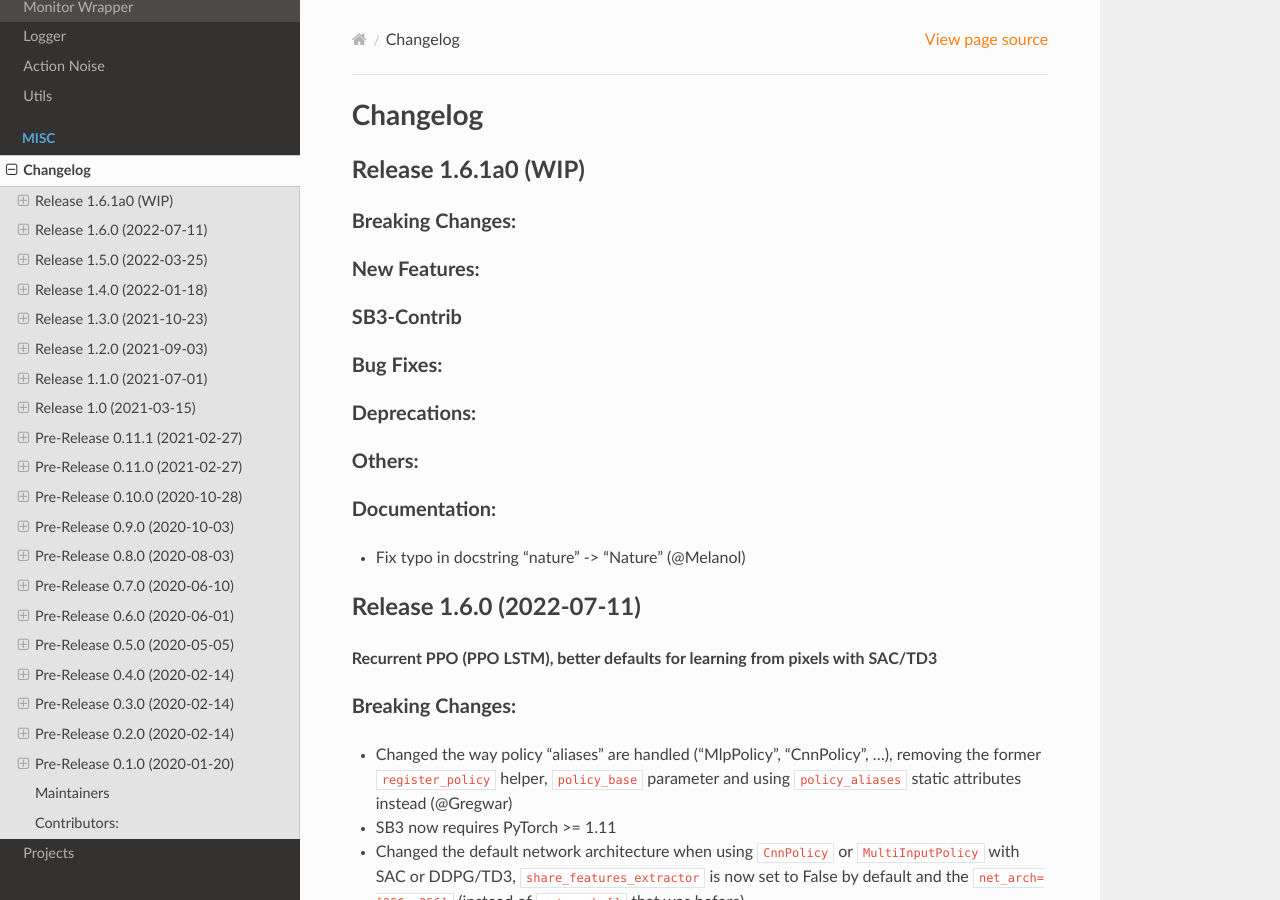
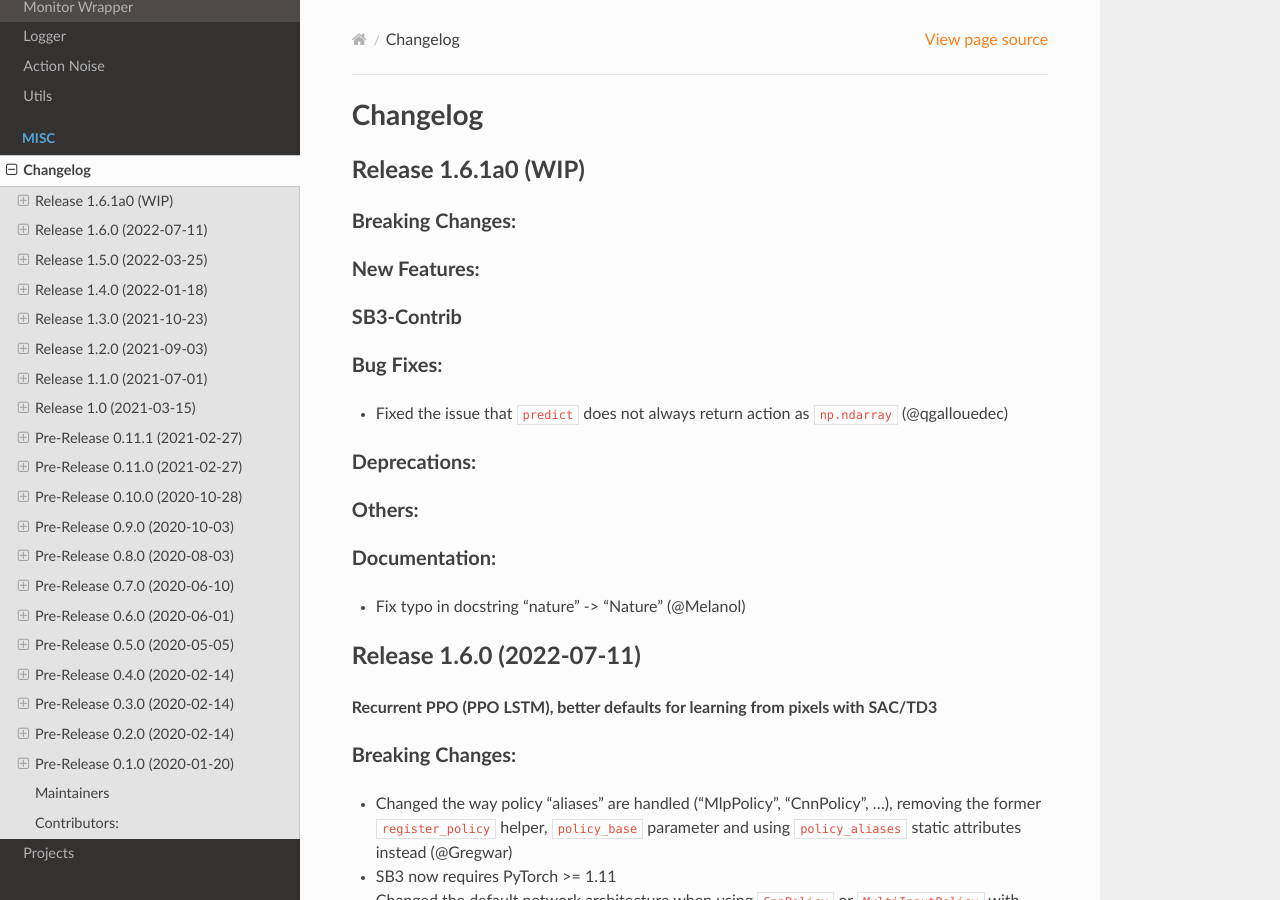
Before and after one commit to DLR-RM/stable-baselines3, a Sphinx documentation site: the page built from docs/misc/changelog.rst, in a window 1280 px wide and 900 px high. Built offline with Sphinx 7.4.7 and the Read the Docs theme 2.0.0, drawn with Linux system fonts in a browser that asks for light colours.

Commit message:
Update changelog

```diff
--- a/docs/misc/changelog.rst
+++ b/docs/misc/changelog.rst
@@ -17,6 +17,7 @@
 
 Bug Fixes:
 ^^^^^^^^^^
+- Fixed the issue that ``predict`` does not always return action as ``np.ndarray`` (@qgallouedec)
 
 Deprecations:
 ^^^^^^^^^^^^^
```
